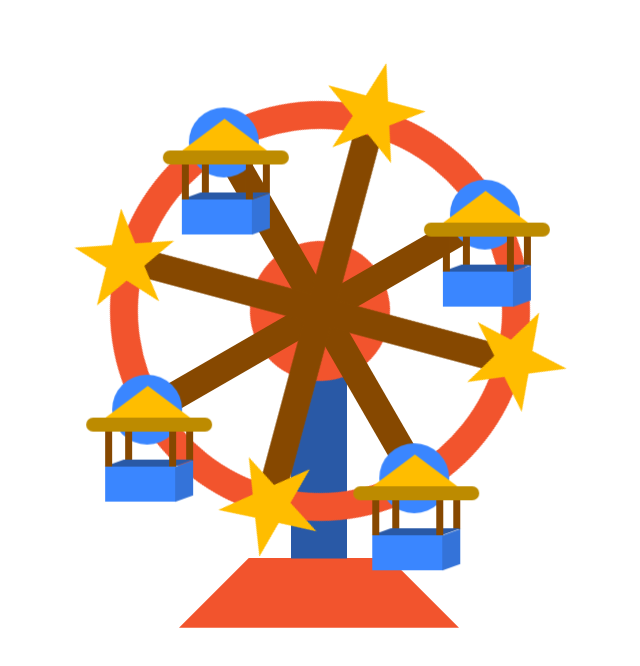
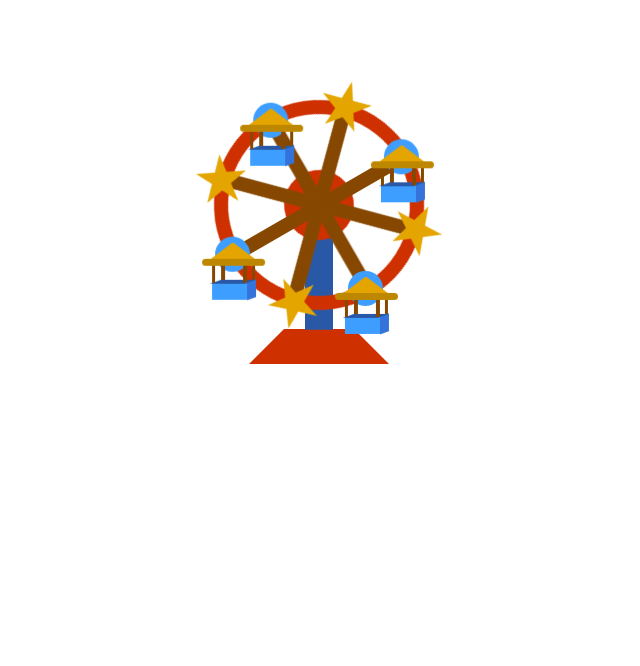
Before and after one commit to Lucas6226/Roda-Gigante, a plain HTML site: page index.html in a window 1280 px wide. Shown: the whole page, without its empty margins (321-961 px from the left). Drawn offline with Linux system fonts and the light colour scheme.

```diff
--- a/index.html
+++ b/index.html
@@ -8,7 +8,7 @@
     <title>Roda gigante</title>
 </head>
 <body>
-    <div class="animacao">
+    <div class="animacao-rod-gig">
         <div class="roda">
             <div class="raio-um"></div>
             <div class="raio-dois"></div>
--- a/style.css
+++ b/style.css
@@ -1,25 +1,4 @@
 @charset "UTF-8";
-/*
-* { outline: 1px solid rgba(255,0,0,.2);}
-* :hover { outline: 1px solid rgba(255,0,0,0.6); }
-* * { outline: 1px solid rgba(0,255,0,.2);}
-* *:hover { outline: 1px solid rgba(0,255,0,0.6); }
-* * * { outline: 1px solid rgba(0,0,255,.2);}
-* * *:hover { outline: 1px solid rgba(0,0,255,0.6); }
-* * * * { outline: 1px solid rgba(255,0,255,.2);}
-* * * *:hover { outline: 1px solid rgba(255,0,0,0.6); }
-* * * * * { outline: 1px solid rgba(0,255,255,.2);}
-* * * * * :hover { outline: 1px solid rgba(0,255,0,0.6); }
-* * * * * * { outline: 1px solid rgba(255,255,0,.2);}
-* * * * * * :hover { outline: 1px solid rgba(0,0,255,0.6); }
-* * * * * * * { outline: 1px solid rgba(255,0,0,.2);}
-* * * * * * * :hover { outline: 1px solid rgba(255,0,0,0.6); }
-* * * * * * * * { outline: 1px solid rgba(0,255,0,.2);}
-* * * * * * * * :hover { outline: 1px solid rgba(0,255,0,0.6); }
-* * * * * * * * * { outline: 1px solid rgba(0,0,255,.2);}
-* * * * * * * * * :hover { outline: 1px solid rgba(0,0,255,0.6); }
-*/
-
 
 * {
     margin: 0px;
@@ -33,16 +12,17 @@
 }
 
 :root {
-    --Rod-Gig-size: .7px;
+    --Rod-Gig-size: .35px;
     --Rod-Gig-time: .3s;
 
-    --azul: #3A86FF;
-    /* --rosa: #FF0054; */
-    --rosa-escuro: #9E0059;
-    --roxo: #864800;
-    --vermelho: #f2542d;
-    --amarelo: #FFBD00;
-    --amarelo-escuro: #bd8b00;
+    --azul: #3E9EFF;
+    --rosa: #FF2C70;
+    --vermelho: #CF3000;
+    --verde: #3D8923;
+    --amarelo: #E4A500;
+
+    --amarelo-escuro: #bd8800;
+    --marrom: #864800;
 
     --padrao-um: rgb(0, 0, 0);
     --padrao-dois: rgb(51, 51, 51);
@@ -51,7 +31,7 @@
     --padrao-cinco: rgb(204, 204, 204);
 }
 
-.animacao {
+.animacao-rod-gig {
     /* background-color: red; */
     height: calc(600*var(--Rod-Gig-size));
     width: calc(600*var(--Rod-Gig-size));
@@ -61,7 +41,7 @@
 
 /*========================================== peças principais ==========================================*/
 
-.roda { /*roda pequena do meio*/
+.animacao-rod-gig .roda { /*roda pequena do meio*/
     position: absolute;
     height: calc(200*var(--Rod-Gig-size));
     width: calc(200*var(--Rod-Gig-size));
@@ -73,7 +53,7 @@
     animation: calc(20*var(--Rod-Gig-time)) rotacao linear reverse infinite;
 }
 
-.pe {
+.animacao-rod-gig .pe {
     position: absolute;
     height: calc(350*var(--Rod-Gig-size));
     width: calc(80*var(--Rod-Gig-size));
@@ -84,7 +64,7 @@
     z-index: 3;
 }
 
-.base {
+.animacao-rod-gig .base {
     position: absolute;
     height: calc(100*var(--Rod-Gig-size));
     width: calc(400*var(--Rod-Gig-size));
@@ -95,7 +75,7 @@
     clip-path: polygon(0% 100%, 25% 0%, 75% 0%, 100% 100%);
 }
 
-.aro { /*roda grande*/
+.animacao-rod-gig .aro { /*roda grande*/
     position: absolute;
     left: -100%;
     top: -100%;
@@ -108,32 +88,32 @@
 
 /*====================================== Raios | barras que ficam girando ==============================*/
 
-[class^='raio'] {/*todos os raios*/
+.animacao-rod-gig [class^='raio'] {/*todos os raios*/
     position: absolute;
     width: calc(40*var(--Rod-Gig-size));
     height: calc(598*var(--Rod-Gig-size));
-    background-color: var(--roxo);
+    background-color: var(--marrom);
 }
 
-.roda > [class$='um'] {  /*raio um*/
+.animacao-rod-gig .roda > [class$='um'] {  /*raio um*/
     transform: rotate(90deg);
     top: -100%;
     left: 40%;
 }
 
-.roda > [class$='dois'] { /*raio dois*/
+.animacao-rod-gig .roda > [class$='dois'] { /*raio dois*/
     transform: rotate(180deg);
     top: -100%;
     left: 41%;
 }
 
-.roda > [class$='tres'] {/*raio tres*/
+.animacao-rod-gig .roda > [class$='tres'] {/*raio tres*/
     transform: rotate(45deg);
     top: -100%;
     left: 40%;
 }
 
-.roda > [class$='quatro'] {/*raio quatro*/
+.animacao-rod-gig .roda > [class$='quatro'] {/*raio quatro*/
     transform: rotate(-45deg);
     top: -100%;
     left: 40%;
@@ -141,7 +121,7 @@
 
 /*================================================= Estrelas ===========================================*/
 
-[class$='estrela'] {
+.animacao-rod-gig [class$='estrela'] {
     position: absolute;
     background-color: var(--amarelo);
     height: calc(150*var(--Rod-Gig-size));
@@ -150,25 +130,25 @@
     z-index: -1;
 }
 
-.aro > [class^='um'] {
+.animacao-rod-gig .aro > [class^='um'] {
     top: -4%;
     left: -4%;
     transform: rotate(-45deg);
 }
 
-.aro > [class^='dois'] {
+.animacao-rod-gig .aro > [class^='dois'] {
     top: 74%;
     left: 75%;
     transform: rotate(60deg);
 }
 
-.aro > [class^='tres'] {
+.animacao-rod-gig .aro > [class^='tres'] {
     top: -4%;
     left: 74%;
     transform: rotate(40deg);
 }
 
-.aro > [class^='quatro'] {
+.animacao-rod-gig .aro > [class^='quatro'] {
     top: 75%;
     left: -3%;
     transform: rotate(80deg);
@@ -176,7 +156,7 @@
 
 /*================================================== carrinhos =========================================*/
 
-[class^='carrinho'] { /*todos os carrinhos*/
+.animacao-rod-gig [class^='carrinho'] { /*todos os carrinhos*/
     position: absolute;
     height: calc(100*var(--Rod-Gig-size));
     width: calc(100*var(--Rod-Gig-size));
@@ -185,29 +165,29 @@
     animation: rotacao calc(20*var(--Rod-Gig-time)) infinite linear;
 }
 
-.aro > [class$='um'] { /*carrinho um*/
+.animacao-rod-gig .aro > [class$='um'] { /*carrinho um*/
     left: 40%;
     top: -12%;
 }
 
-.aro > [class$='dois'] { /*carrinho dois*/
+.animacao-rod-gig .aro > [class$='dois'] { /*carrinho dois*/
     top: 41%;
     left: 93%;
 }
 
-.aro > [class$='tres'] { /*carrinho tres*/
+.animacao-rod-gig .aro > [class$='tres'] { /*carrinho tres*/
     top: 95%;
     left: 40%;
 }
 
-.aro > [class$='quatro'] { /*carrinho quatro*/
+.animacao-rod-gig .aro > [class$='quatro'] { /*carrinho quatro*/
     top: 40%;
     left: -13%;
 }
 
 /*============================================= peças dos carrinhos ===================================*/
 
-.aro .triangulo { /*triangulo do carrinho*/
+.animacao-rod-gig .aro .triangulo { /*triangulo do carrinho*/
     position: absolute;
     height: calc(60*var(--Rod-Gig-size));
     width: calc(160*var(--Rod-Gig-size));
@@ -217,7 +197,7 @@
     left: -29%;
 }
 
-.aro .teto { /*barra horizontal do carrinho*/
+.animacao-rod-gig .aro .teto { /*barra horizontal do carrinho*/
     position: absolute;
     width: calc(180*var(--Rod-Gig-size));
     height: calc(20*var(--Rod-Gig-size));
@@ -228,37 +208,37 @@
     z-index: 3;
 }
 
-[class^='barra'] { /*todas as barras verticais dos caarrinhos*/
+.animacao-rod-gig [class^='barra'] { /*todas as barras verticais dos caarrinhos*/
     position: absolute;
     height: calc(50*var(--Rod-Gig-size));
     width: calc(10*var(--Rod-Gig-size));
-    background-color: var(--roxo);
+    background-color: var(--marrom);
     z-index: 2;
 }
 
-[class^='carrinho'] > [class$='um'] { /* barra vertical um*/
+.animacao-rod-gig [class^='carrinho'] > [class$='um'] { /* barra vertical um*/
     top: 82%;
     left: -10%;
     z-index: 300;
 }
 
-[class^='carrinho'] > [class$='dois'] { /* barra vertical dois*/
+.animacao-rod-gig [class^='carrinho'] > [class$='dois'] { /* barra vertical dois*/
     top: 73%;
     left: 105%;
 }
 
-[class^='carrinho'] > [class$='tres'] { /* barra vertical tres*/
+.animacao-rod-gig [class^='carrinho'] > [class$='tres'] { /* barra vertical tres*/
     top: 82%;
     left: 81%;
     z-index: 6;
 }
 
-[class^='carrinho'] > [class$='quatro'] { /* barra vertical quatro*/
+.animacao-rod-gig [class^='carrinho'] > [class$='quatro'] { /* barra vertical quatro*/
     top: 80%;
     left: 18%;
 }
 
-.dentro {
+.animacao-rod-gig .dentro {
     position: absolute;
     width: calc(100*var(--Rod-Gig-size));
     height: calc((10*var(--Rod-Gig-size)));
@@ -269,7 +249,7 @@
     z-index: 5;
 }
 
-.frente {
+.animacao-rod-gig .frente {
     position: absolute;
     width: calc(100*var(--Rod-Gig-size));
     height: calc(50*var(--Rod-Gig-size));
@@ -278,7 +258,7 @@
     left: -9.5%;
 }
 
-.lado {
+.animacao-rod-gig .lado {
     position: absolute;
     height: calc(50*var(--Rod-Gig-size));
     width: calc(25*var(--Rod-Gig-size));
```
Also changed, not shown: 1 other file.
